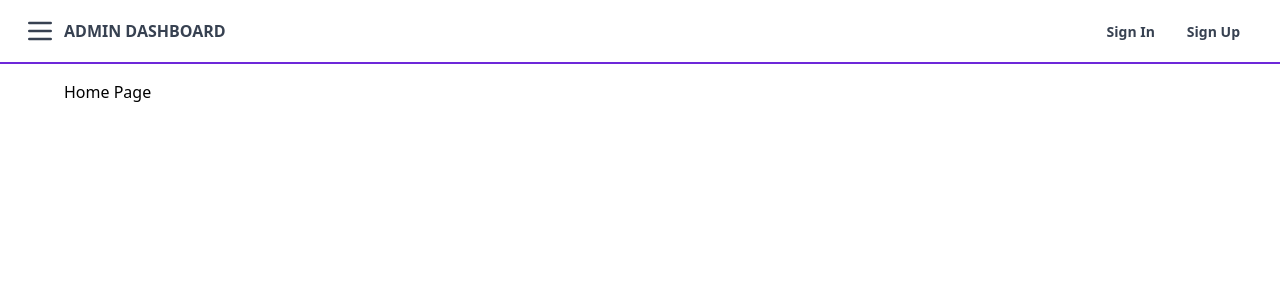
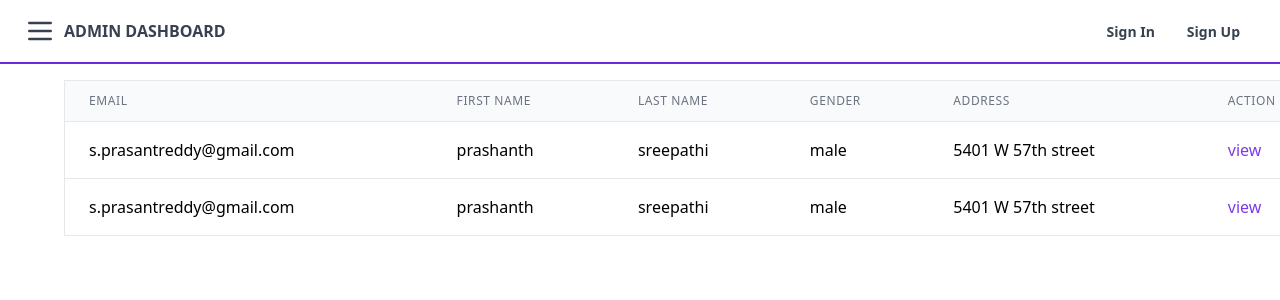
Before and after one commit to ReddyPrashanth/admin-dashboard, a React (Create React App) app: page /home in a window 1280 px wide. Shown: the top 300 px of the page. Built offline with nearby package versions, Linux system fonts and the light colour scheme.

Commit message:
added table component for users

```diff
--- a/src/components/home/index.jsx
+++ b/src/components/home/index.jsx
@@ -1,27 +1,77 @@
 import React from "react";
+import Table from "../shared/Table";
 
-class Home extends React.Component{
+class Home extends Table{
     state = {
-        isOpen: false
-    }
-
-    handleDrawer = () => {
-        this.setState({
-            isOpen: !this.state.isOpen
-        });
-    }
-
-    closeDrawer = () => {
-        this.setState({
-            isOpen: false
-        })
+        columns: [
+            {
+                header: 'Email',
+                name: 'email'
+            },
+            {
+                header: 'First Name',
+                name: 'firstName'
+            },
+            {
+                header: 'Last Name',
+                name: 'lastName'
+            },
+            {
+                header: 'Gender',
+                name: 'gender'
+            },
+            {
+                header: 'Address',
+                name: 'address'
+            }
+        ],
+        data: [
+            {
+                id: 1,
+                email: 's.prasantreddy@gmail.com',
+                firstName: 'prashanth',
+                lastName: 'sreepathi',
+                gender: 'male',
+                address: '5401 W 57th street'
+            },
+            {
+                id: 2,
+                email: 's.prasantreddy@gmail.com',
+                firstName: 'prashanth',
+                lastName: 'sreepathi',
+                gender: 'male',
+                address: '5401 W 57th street'
+            }
+        ]
     }
 
     render() {
+        const {columns, data} = this.state;
         return (
-            <div>
-                Home Page
-            </div>
+            <table className="min-w-full divide-y divide-gray-200 border">
+                <thead className="bg-gray-50">
+                    <tr>
+                       {columns.map(col => this.createHeader(col))}
+                       <th
+                        scope="col"
+                        className="
+                            px-6
+                            py-3
+                            text-left
+                            text-xs
+                            font-medium
+                            text-gray-500
+                            uppercase
+                            tracking-wider"
+                        >
+                           Action
+                        </th>
+                    </tr>
+                </thead>
+                <tbody className="bg-white divide-y divide-gray-200">
+                    {data.map(d => this.createRow(d))}
+                </tbody>
+            </table>
         )
     }
 }
--- /dev/null
+++ b/src/components/shared/Table.jsx
@@ -0,0 +1,32 @@
+import React from 'react';
+
+class Table extends React.Component {
+    createHeader(th) {
+        return <th
+                    scope="col"
+                    className="
+                        px-6
+                        py-3
+                        text-left
+                        text-xs
+                        font-medium
+                        text-gray-500
+                        uppercase
+                        tracking-wider"
+                >
+                    {th.header}
+                </th>
+    }
+
+    createRow(item) {
+        const {columns} = this.state;
+        return <tr>
+            {columns.map(col => <td className="px-6 py-4">{item[col.name]}</td>)}
+            <td className="px-6 py-4">
+                <button className="text-purple-600 hover:text-purple-800">view</button>
+            </td>
+        </tr>
+    }
+}
+
+export default Table;
--- a/src/components/shared/navbar.jsx
+++ b/src/components/shared/navbar.jsx
@@ -43,16 +43,16 @@ class NavBar extends React.Component {
                     <h4 className="h-auto font-bold">ADMIN DASHBOARD</h4>
                 </div>
                     <div>
-                    <Link to="/login" className="font-semibold text-sm hover:bg-gray-200 px-4 py-2 rounded">Sign In</Link>
-                    <Link to="/signup" className="font-semibold text-sm hover:bg-gray-200 px-4 py-2 rounded">Sign Up</Link>
-                </div>
+                        <Link to="/login" className="font-semibold text-sm hover:bg-gray-200 px-4 py-2 rounded">Sign In</Link>
+                        <Link to="/signup" className="font-semibold text-sm hover:bg-gray-200 px-4 py-2 rounded">Sign Up</Link>
+                    </div>
                     <aside className={classes}>
                     <span className="flex w-full justify-between p-5">
                         <h4 className="h-auto font-bold">ADMIN DASHBOARD</h4>
                         <button onClick={this.handleDrawer}>X</button>
                     </span>
                     <span className="flex items-center px-5 py-3 hover:bg-gray-700">
-                        <button className="mr-2 text-sm font-semibold" onClick={this.closeDrawer}>HOME</button>
+                        <Link to="/" className="mr-2 text-sm font-semibold" onClick={this.closeDrawer}>HOME</Link>
                     </span>
                     <span className="flex items-center px-5 py-3 hover:bg-gray-700">
                         <button className="mr-2 text-sm font-semibold" onClick={this.closeDrawer}>USERS</button>
```
